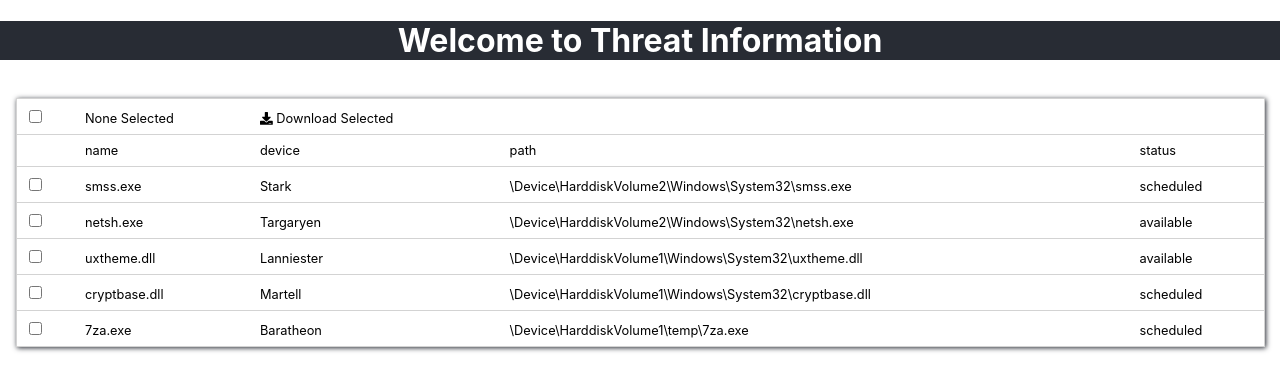
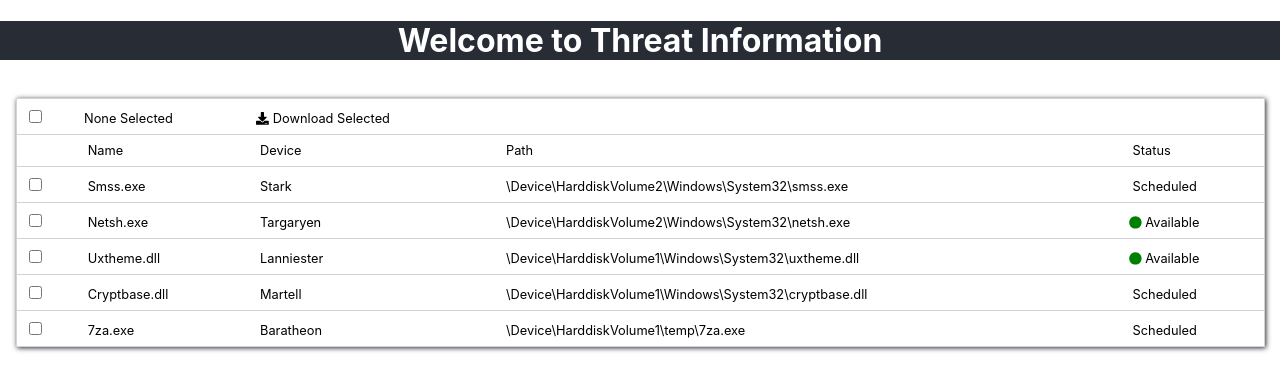
Before and after one commit to tejaswaroop51/sample-table, a React (Create React App) app: page / in a window 1280 px wide. Shown: the top 390 px of the page. Built offline with nearby package versions, Linux system fonts and the light colour scheme.

Commit message:
Added download functionality

```diff
--- a/src/components/Table/TableColumn.js
+++ b/src/components/Table/TableColumn.js
@@ -1,10 +1,20 @@
 import React from 'react';
-
+import { FontAwesomeIcon } from '@fortawesome/react-fontawesome';
+import { faCircle } from '@fortawesome/free-solid-svg-icons'
 const TableColumn= (props) => {
-    const { label } = props;
+    let { label } = props;
+    label = `${label.charAt(0).toUpperCase()}${label.slice(1)}`;
     return(
         <React.Fragment>
-            <div className="col">{label}</div>
+            <div className="col">
+                {
+                    label === 'Available' &&
+                    <FontAwesomeIcon icon={faCircle} color={'green'} />
+
+                }
+                &nbsp;
+                {label}
+            </div>
         </React.Fragment>
 
     )
--- a/src/components/Table/TableRow.js
+++ b/src/components/Table/TableRow.js
@@ -1,7 +1,7 @@
 import React from 'react';
 import TableColumn from './TableColumn';
 const TableRow = (props) => {
-    const { columns, selectInfo, selectedInfo, key } = props;
+    const { columns, selectInfo, selectedInfo, tableIndex } = props;
     const keys = Object.keys(columns);
     let checked = false;
     if (selectedInfo && selectedInfo[keys[0]]) {
@@ -31,7 +31,7 @@ const TableRow = (props) => {
     }
     return(
         <React.Fragment>
-            <div className="row" key={key}>
+            <div className="row" key={tableIndex} style={{backgroundColor: checked ? '#F0F0F0' : "" }}>
                 {tableColumns}
             </div>
         </React.Fragment>
--- a/src/components/Table/index.css
+++ b/src/components/Table/index.css
@@ -16,6 +16,9 @@
     font-size: 0.8rem;
     padding: 0.5rem;
 }
+.row:hover {
+    background-color: #F0F0F0;
+}
 
 row-heading:first-letter {
     text-transform:capitalize;
@@ -23,3 +26,9 @@ row-heading:first-letter {
 input:indeterminate {
     background: lime;
 }
+input {
+    cursor: pointer;
+}
+.download {
+    cursor: pointer;
+}
--- a/src/components/Table/index.js
+++ b/src/components/Table/index.js
@@ -47,6 +47,19 @@ const Table = (props) => {
             setSelectedInfo(selectedInformation);
         }
     }
+    const downloadItems = () => {
+        const selectedInformation = { ...selectedInfo };
+        const items = Object.values(selectedInformation);
+        let template = '';
+        items.forEach((item) => {
+            if (item.status === 'available') {
+                template += `${item.name} ${item.path} \n`;
+            }
+        });
+        if(template !== '') {
+            window.alert(template);
+        }
+    }
     const information = [];
     data.forEach((info, i) => {
         const keys = Object.keys(info);
@@ -55,7 +68,7 @@ const Table = (props) => {
                 columns={info}
                 selectInfo={selectInfo}
                 selectedInfo={selectedInfo[info[keys[0]]]}
-                key={i}
+                tableIndex={i}
             />
         )
     })
@@ -79,8 +92,8 @@ const Table = (props) => {
         selectedInformation = `${Object.keys(selectedInfo).length} Selected`;
     }
     return(
-        <div className="table-information" key={-1}>
-            <div className="row">
+        <div className="table-information">
+            <div className="row" key={-1}>
                 <div className="col">
                     <input
                         type="checkbox"
@@ -90,7 +103,7 @@ const Table = (props) => {
                     />
                 </div>
                 <div className="col">{selectedInformation}</div>
-                <div className="col">
+                <div className="col download" onClick={downloadItems}>
                     <FontAwesomeIcon icon={faDownload} />
                     &nbsp;
                     <span>Download Selected</span>
```
